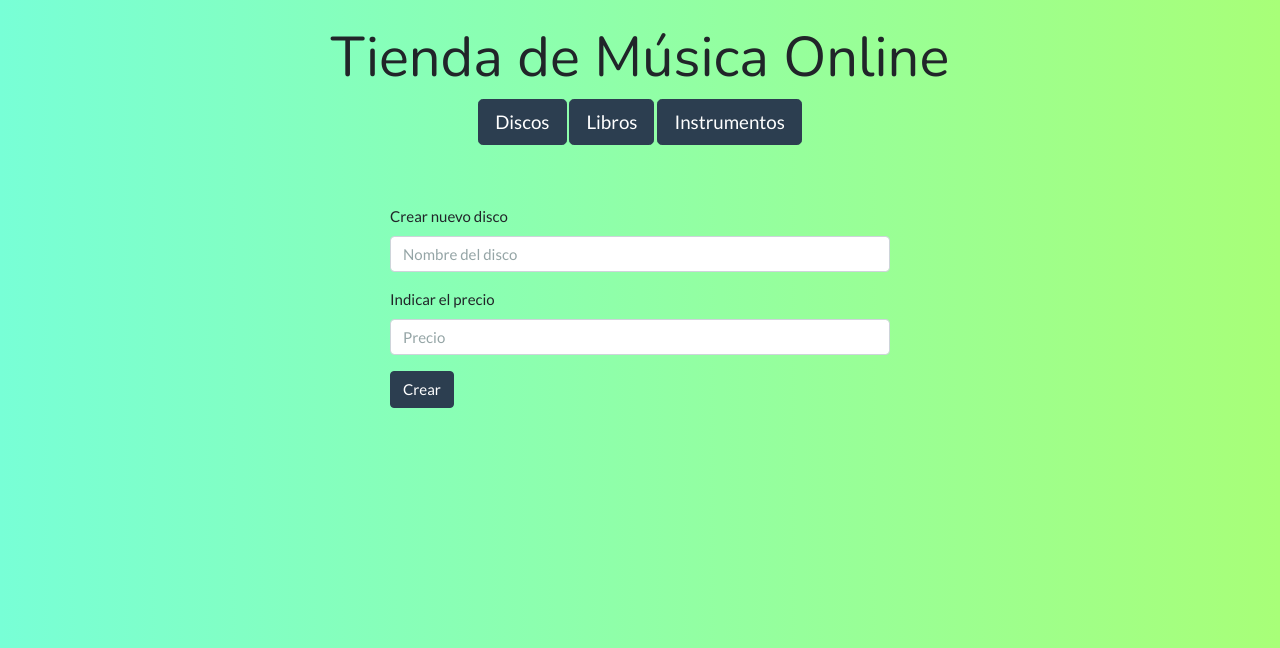
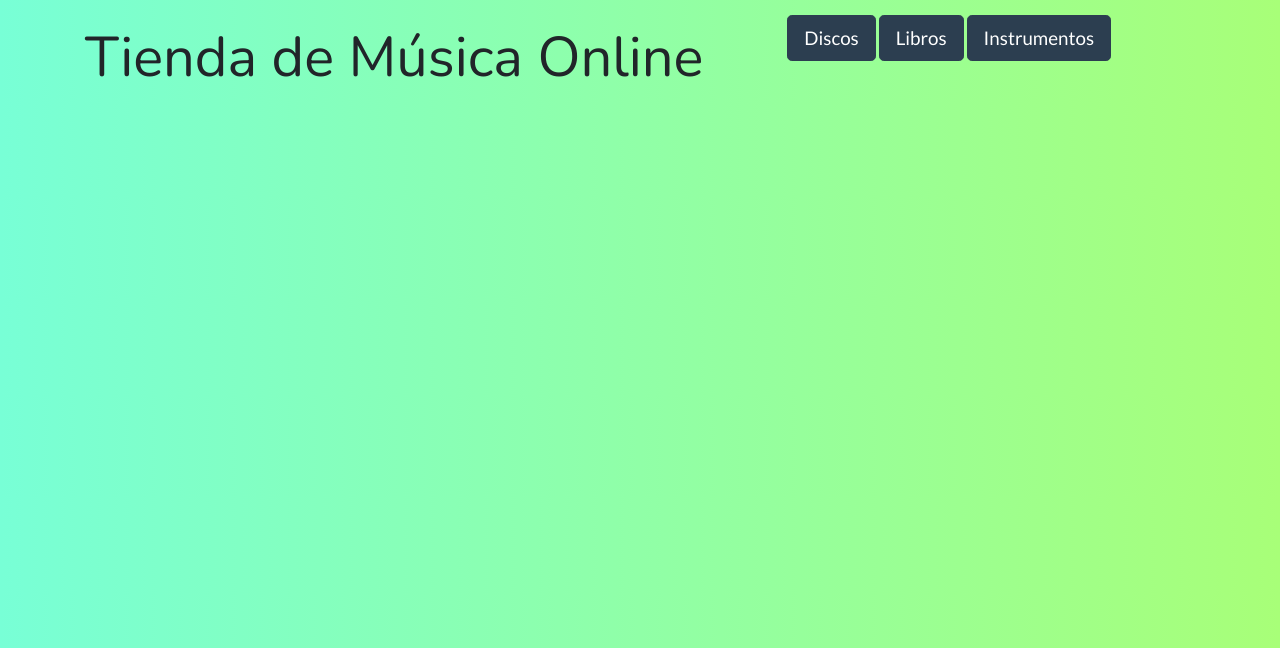
Before and after one commit to RayGymenez/music_store_web, a Flask app: page / in a window 1280 px wide. Shown: the top 648 px of the page. Run offline with Flask 2, Linux system fonts and the light colour scheme; some libraries are stand-ins or nearby versions.

Commit message:
Creados templates de las diferentes rutas

```diff
--- /dev/null
+++ b/templates/base.html
@@ -0,0 +1,31 @@
+<!DOCTYPE html>
+<html lang="en">
+  <head>
+    <meta charset="UTF-8" />
+    <title>Tienda de musica online</title>
+    <link
+      rel="stylesheet"
+      href="https://cdn.jsdelivr.net/npm/bootswatch@4.5.2/dist/flatly/bootstrap.min.css"
+      integrity="sha384-qF/QmIAj5ZaYFAeQcrQ6bfVMAh4zZlrGwTPY7T/M+iTTLJqJBJjwwnsE5Y0mV7QK"
+      crossorigin="anonymous"
+    />
+
+    <link rel="preconnect" href="https://fonts.googleapis.com" />
+    <link rel="preconnect" href="https://fonts.gstatic.com" crossorigin />
+    <link
+      href="https://fonts.googleapis.com/css2?family=Comforter&family=Nunito:wght@200;300&display=swap"
+      rel="stylesheet"
+    />
+
+    <link
+      rel="stylesheet"
+      href="{{ url_for('static', filename='main.css') }}"
+    />
+  </head>
+  <body>
+    <div class="container">
+      {% block body %} {% block botones %} {% endblock %} {% block lista %} {%
+      endblock %} {% endblock %}
+    </div>
+  </body>
+</html>
--- a/templates/index.html
+++ b/templates/index.html
@@ -1,72 +1,13 @@
-<!DOCTYPE html>
-<html lang="en">
-  <head>
-    <meta charset="UTF-8" />
-    <title>Tienda de musica online</title>
-    <link
-      rel="stylesheet"
-      href="https://cdn.jsdelivr.net/npm/bootswatch@4.5.2/dist/flatly/bootstrap.min.css"
-      integrity="sha384-qF/QmIAj5ZaYFAeQcrQ6bfVMAh4zZlrGwTPY7T/M+iTTLJqJBJjwwnsE5Y0mV7QK"
-      crossorigin="anonymous"
-    />
+{% extends 'base.html'%} {% block botones%}
+<main>
+  <h1 class="display-4 text-center mt-4 titulo">Tienda de Música Online</h1>
+</main>
 
-    <link rel="preconnect" href="https://fonts.googleapis.com" />
-    <link rel="preconnect" href="https://fonts.gstatic.com" crossorigin />
-    <link
-      href="https://fonts.googleapis.com/css2?family=Comforter&family=Nunito:wght@200;300&display=swap"
-      rel="stylesheet"
-    />
-
-    <link
-      rel="stylesheet"
-      href="{{ url_for('static', filename='main.css') }}"
-    />
-  </head>
-  <body>
-    <main>
-      <h1 class="display-4 text-center mt-4 titulo">Tienda de Música Online</h1>
-    </main>
-
-    <div class="col text-center">
-      <button type="submit" name="nombre_discos" class="btn btn-primary btn-lg">
-        Discos
-      </button>
-      <button type="button" class="btn btn-primary btn-lg">Libros</button>
-      <button type="button" class="btn btn-primary btn-lg">Instrumentos</button>
-    </div>
-    <div class="container">
-      <div class="form-container">
-        <form action="/crear_disco" method="post">
-          <div class="mb-3">
-            <label for="nombre" class="form-label">Crear nuevo disco</label>
-            <input
-              type="text"
-              class="form-control"
-              id="nombre"
-              name="nombre"
-              placeholder="Nombre del disco"
-            />
-          </div>
-          <div class="mb-3">
-            <label for="precio" class="form-label">Indicar el precio</label>
-            <input
-              type="number"
-              class="form-control"
-              id="precio"
-              name="precio"
-              placeholder="Precio"
-            />
-          </div>
-
-          <button type="submit" class="btn btn-primary">Crear</button>
-        </form>
-      </div>
-    </div>
-    <ul>
-      {% for disco in todos_los_discos %}
-      <li>{{disco.Nombre}} Por {{disco.Precio}}</li>
-      <li>prueba de disco</li>
-      {% endfor %}
-    </ul>
-  </body>
-</html>
+<div class="col text-center mb-4">
+  <a href="/discos" name="nombre_discos" class="btn btn-primary btn-lg">
+    Discos
+  </a>
+  <a href="/libros" class="btn btn-primary btn-lg">Libros</a>
+  <a href="/instrumentos" class="btn btn-primary btn-lg">Instrumentos</a>
+</div>
+{% endblock %}
--- /dev/null
+++ b/templates/libros.html
@@ -0,0 +1 @@
+{% extends 'index.html' %} {% block lista %} {% endblock %}
```
Also changed, not shown: templates/discos.html (added, +10 -0 lines).
